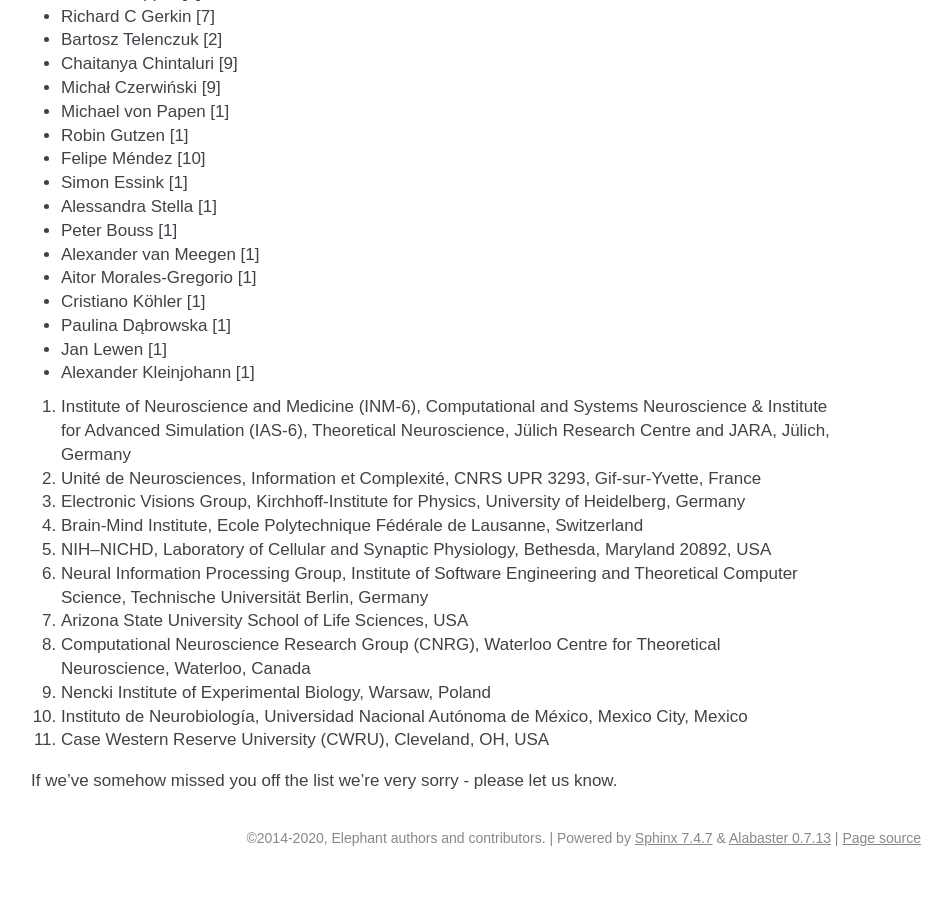
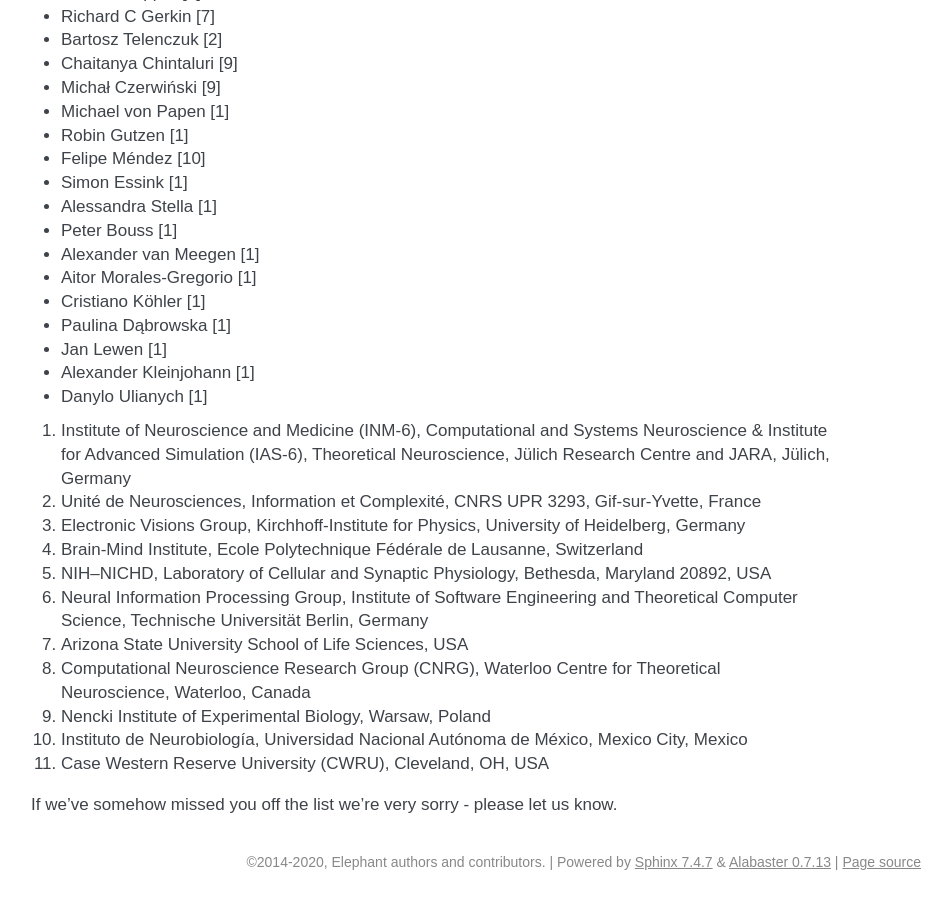
Before and after one commit to NeuralEnsemble/elephant, a Sphinx documentation site: the page built from doc/authors.rst, in a window 1280 px wide and 900 px high, scrolled down 630 px. Shown: the whole window, without its empty margins (319-1271 px from the left). Built offline with Sphinx 7.4.7, drawn with Linux system fonts in a browser that asks for light colours; formulas are drawn with MathJax 3; pages that are not in the unit, such as notebooks, are missing from menus; before the commit the page ends 1506 px from its top, so only the background shows below that.

Commit message:
added myself to authors

```diff
--- a/doc/authors.rst
+++ b/doc/authors.rst
@@ -43,6 +43,7 @@ contribution, and may not be the current affiliation of a contributor.
 * Paulina Dąbrowska [1]
 * Jan Lewen [1]
 * Alexander Kleinjohann [1]
+* Danylo Ulianych [1]
 
 1. Institute of Neuroscience and Medicine (INM-6), Computational and Systems Neuroscience & Institute for Advanced Simulation (IAS-6), Theoretical Neuroscience, Jülich Research Centre and JARA, Jülich, Germany
 2. Unité de Neurosciences, Information et Complexité, CNRS UPR 3293, Gif-sur-Yvette, France
```
